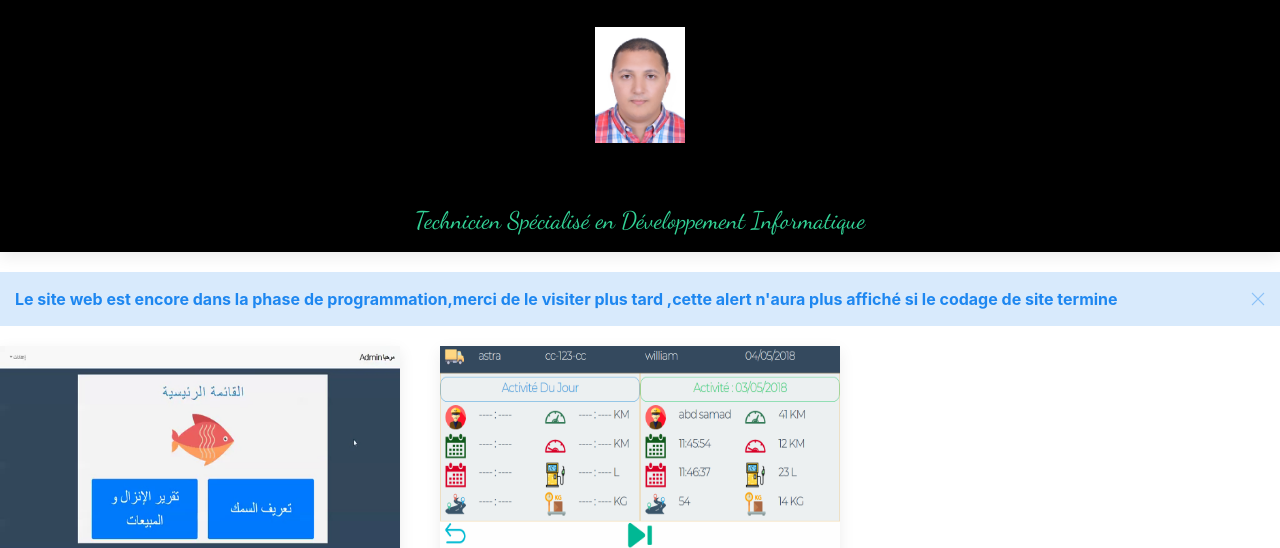
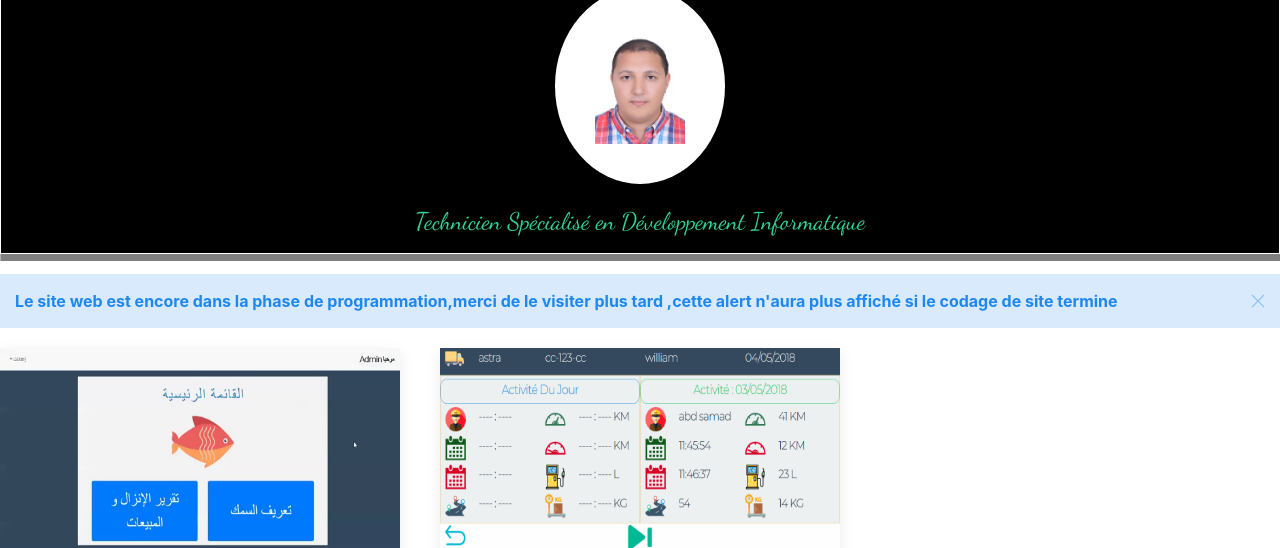
Before and after one commit to benfarice/CV, a plain HTML site: page index.html in a window 1280 px wide. Shown: the part 552-1100 px from the top of the page. Drawn offline with Linux system fonts and the light colour scheme.

Commit message:
add border radius to my image

```diff
--- a/index.html
+++ b/index.html
@@ -15,9 +15,15 @@
 			padding: 13px;
 			color: white;
 			font-family: 'Dancing Script', cursive;
+			box-shadow: 0.4px 7px gray;
+			border: 1.5px solid white;
 
 		}
-
+		.radius-white{
+			border-radius: 50%;
+			background-color: white;
+			display: inline-table;
+		}
 	</style>
 </head>
 <body>
@@ -369,7 +375,7 @@
 	        	Imzoughene Youssef
 	        	</a>
 	        	<br>
-	        	<div class="uk-padding">
+	        	<div class="uk-padding radius-white">
 	        		<img width="90" height="90" src="images/cv.jpg"><!-- class="uk-border-circle"  -->
 	        	</div>
 	        	<p class="uk-text-large uk-text-success">
```
Also changed, not shown: projects/fish/index.html (+9 -2 lines), projects/flotte/index.html (+9 -2 lines).
